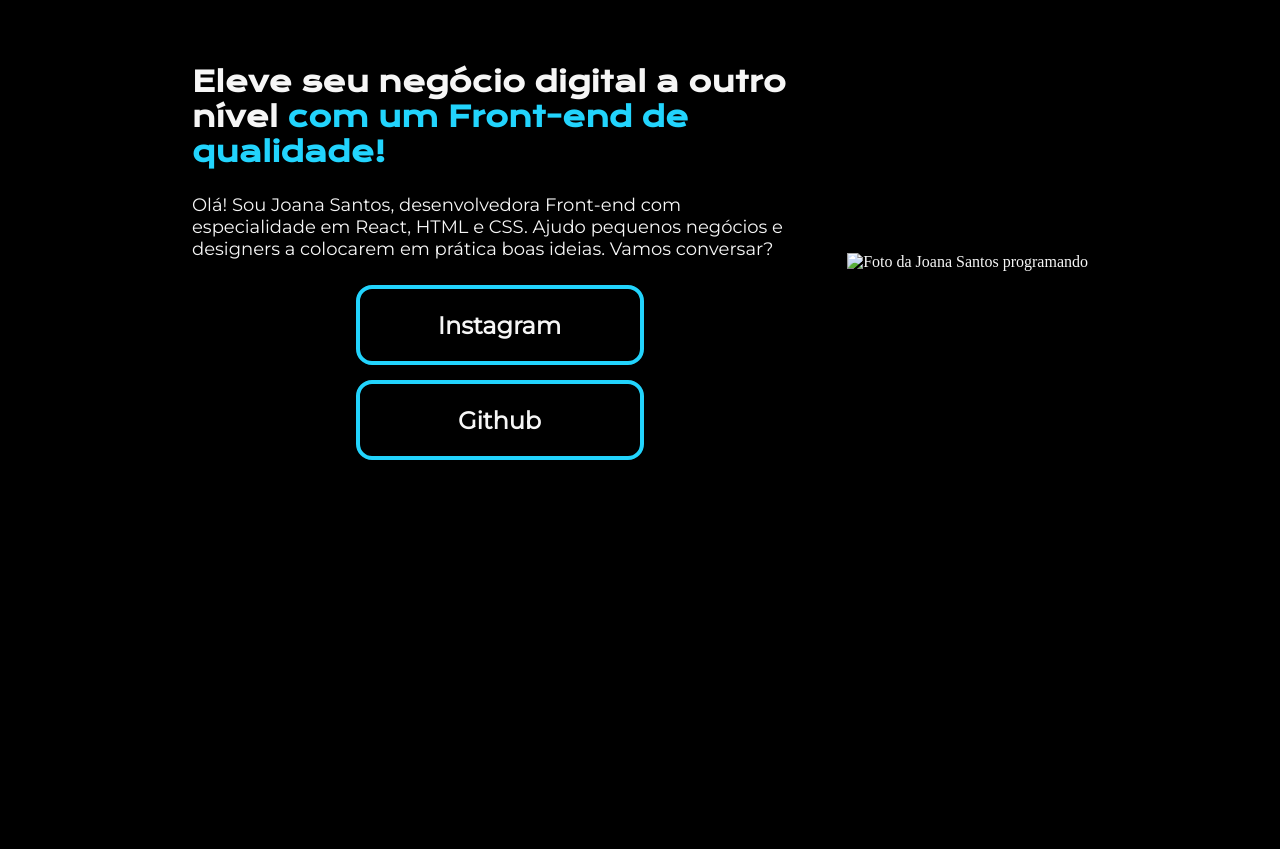
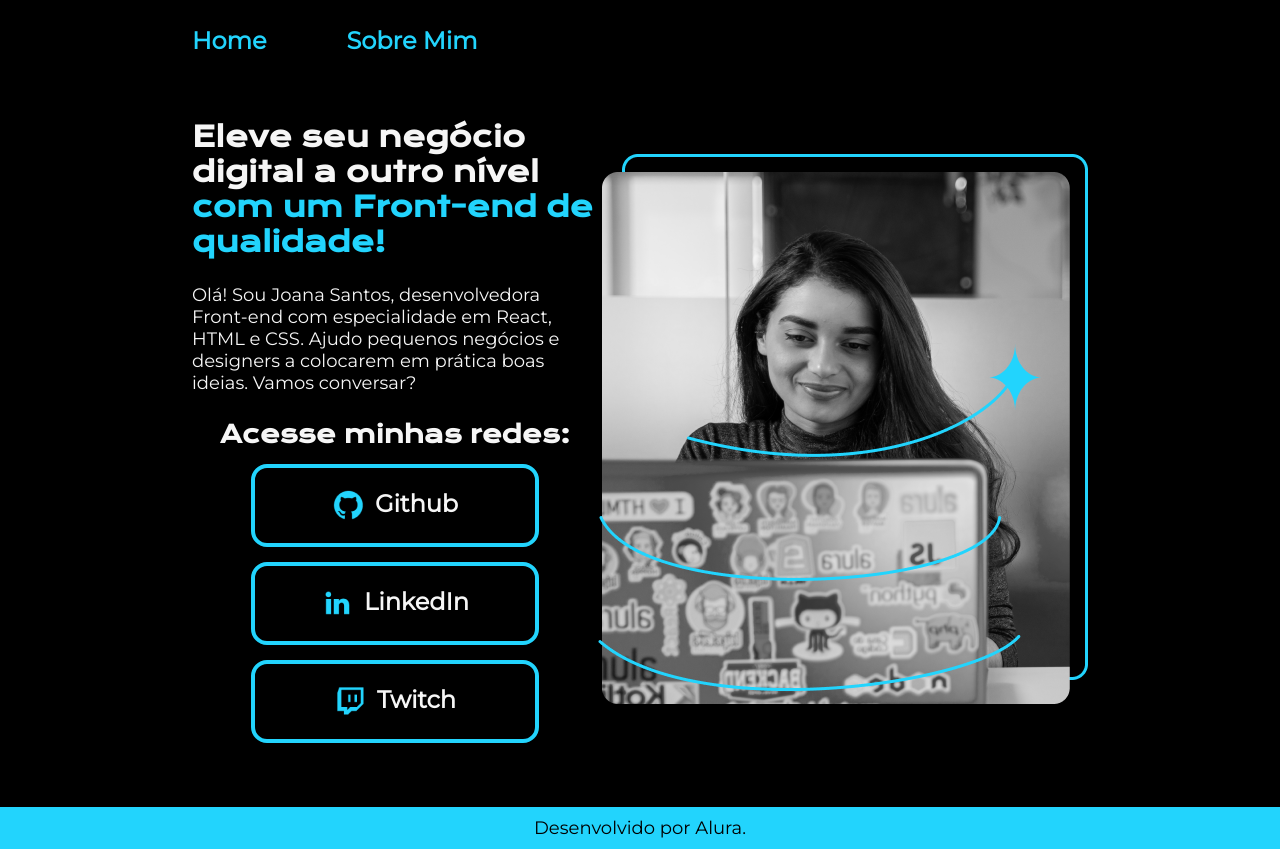
Before and after one commit to jpsilveira11/Alura-HTML-CSS, a plain HTML site: page index.html in a window 1280 px wide. Before the commit the page ends 800 px from the top, so only its background shows below. Drawn offline with nearby package versions, Linux system fonts and the light colour scheme; files that its build step writes are made by us from their sources.

Commit message:
improved index

```diff
--- a/index.html
+++ b/index.html
@@ -4,11 +4,20 @@
     <meta charset="UTF-8">
     <meta http-equiv="X-UA-Compatible" content="IE=edge">
     <meta name="viewport" content="width=device-width, initial-scale=1.0">
-    <link rel="stylesheet" href="style.css">
+    <link rel="stylesheet" href="./src/styles/style.css">
     <title>Portfolio</title>
 </head>
 <body>
-    <header></header>
+    <header class="header">
+        <nav class="header__nav">
+            <a href="index.html" class="header__nav__anchor">
+                Home
+            </a>
+            <a href="about.html" class="header__nav__anchor">
+                Sobre Mim
+            </a>
+        </nav>
+    </header>
 
     <main class="presentation">
         <section class="presentation__section">
@@ -22,17 +31,39 @@
             <p class="presentation__section__content">Olá! Sou Joana Santos, desenvolvedora Front-end com especialidade em React, HTML e CSS. Ajudo pequenos negócios e designers a colocarem em prática boas ideias. Vamos conversar?</p>
 
             <div class="presentation__section__buttons">
-                <a class="presentation__section__buttons__anchor" href="https://instagram.com/rafaballerini">Instagram</a>
-                <a class="presentation__section__buttons__anchor" href="https://github.com/guilhermeonrails">Github</a>
+                <h2 class="presentation__section__buttons__title">Acesse minhas redes:</h2>
+
+                <a class="presentation__section__buttons__anchor" href="https://github.com/guilhermeonrails">
+                    <img src="./src/img/github.png" alt="Github">
+                    Github
+                </a>
+
+                <!-- <a class="presentation__section__buttons__anchor" href="https://instagram.com/rafaballerini">
+                    <img src="./src/img/instagram.png" alt="Instagram">
+                    Instagram
+                </a> -->
+
+                <a  class="presentation__section__buttons__anchor" href="https://linkedin.com/in/rafaellaballerini">
+                    <img src="./src/img/linkedin.png">
+                    LinkedIn
+                </a>
+
+                <a  class="presentation__section__buttons__anchor" href="https://twitch.tv/guilimadev">
+                    <img src="./src/img/twitch.png">
+                    Twitch
+                </a>
+
             </div>
         </section>
 
         <div class="presentation__picture">
-            <img src="./src/Imagem.png" alt="Foto da Joana Santos programando">
+            <img src="./src/img/Imagem.png" alt="Foto da Joana Santos programando">
         </div>
 
     </main>
 
-    <footer></footer>
+    <footer class="footer">
+        <p class="footer__content">Desenvolvido por Alura.</p>
+    </footer>
 </body>
 </html>
```
